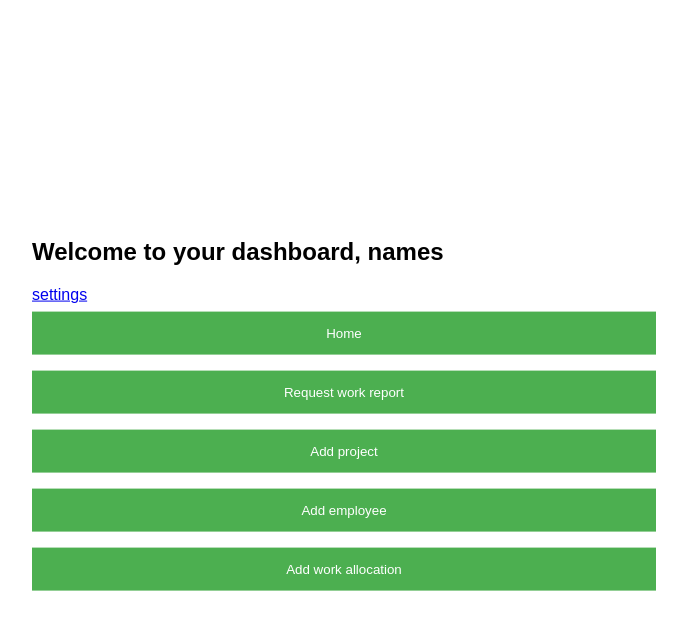
After one commit to miyonexl/CPSC471, a PHP site: page /dashboard.php in a window 1280 px wide. The commit adds this page. Shown: the top 630 px of the page, without its empty margins (304-991 px from the left). Run offline with PHP 8.4, Linux system fonts and the light colour scheme; the visitor is signed in with stand-in values (Sample User, id 1).

Commit message:
updating dashboard

```diff
--- /dev/null
+++ b/dashboard.php
@@ -0,0 +1,50 @@
+
+<?php
+// Start the session
+session_start();
+?>
+<!DOCTYPE html>
+<html>
+
+<head>
+	<title>Dashboard</title>
+	<link href="./css/style.css" rel="stylesheet" type="text/css"/>
+</head>
+
+<body>
+	<?php
+
+        if($_SESSION["type"] == "manager"){ ?>
+        	<div id="welcomeBox">
+        		<h2 id="Welcome">Welcome to your dashboard, names</h2>
+       			<a href="./settings.php">settings</a>
+    		</div>
+
+    		<div id="options">
+        		<button onclick="javascript:location.href='dashboard.php'">Home</button>
+        		<button onclick="javascript:location.href='ManagerReport.php'">Request work report</button>
+        		<button>Add project</button>
+        		<button>Add employee</button>
+        		<button>Add work allocation</button>
+    		</div>
+
+    		<div id="mainView"></div>
+    		<?php
+        }else{ ?>
+        	<div id="welcomeBox">
+        		<h2 id="Welcome">Welcome to your dashboard, names</h2>
+        		<a href="./settings.php">settings</a>
+    		</div>
+
+    		<div id="options">
+    			<button onclick="javascript:location.href='dashboard.php'">Home</button>
+        		<button onclick="javascript:location.href='ManagerReport.php'">Request work report</button>
+    		</div>
+
+    		<div id="mainView"></div><?php
+        }
+    ?>
+
+</body>
+
+</html>
--- a/login.php
+++ b/login.php
@@ -1,8 +1,8 @@
 <!DOCTYPE html>
 <html>
   <head>
+    <title>Intergraph</title>
     <link href="./css/style.css" rel="stylesheet" type="text/css"/>
-
   </head>
 
   <body>
--- a/validate.php
+++ b/validate.php
@@ -11,6 +11,7 @@ session_start();
 		header("Location: login.php");
 	}else{
 		$_SESSION["username"] = $username;
-		header("Location: EmployeeDashboard.php");
+		$_SESSION["type"] = "manage";
+		header("Location: dashboard.php");
 	}
 ?>
```
Also changed, not shown: ManagerReport.php (+2 -26 lines), settings.php (+2 -22 lines).
